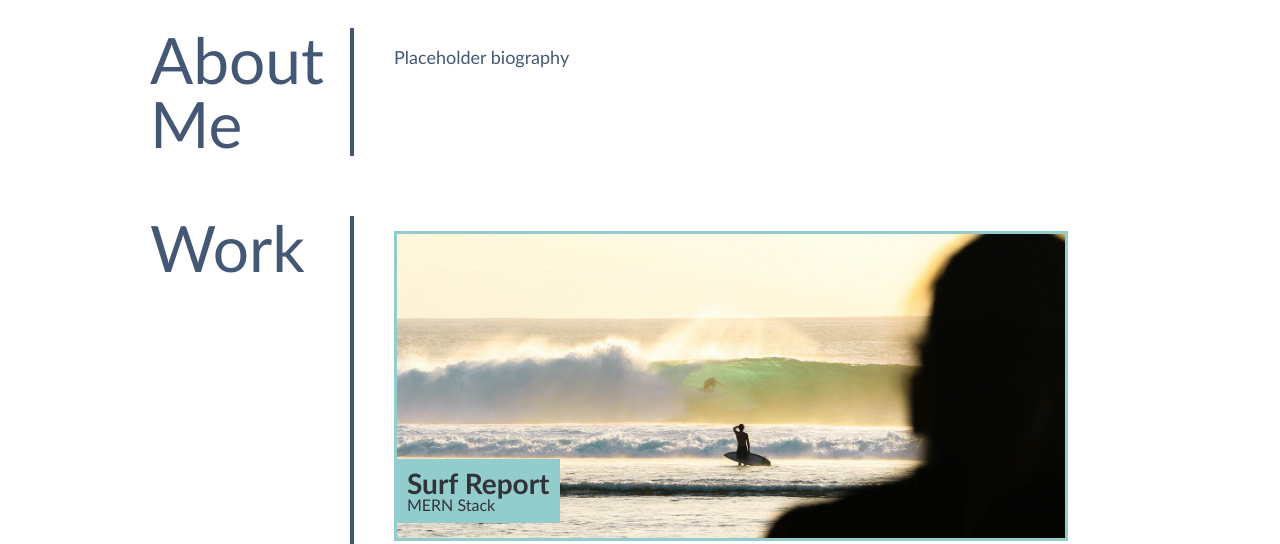
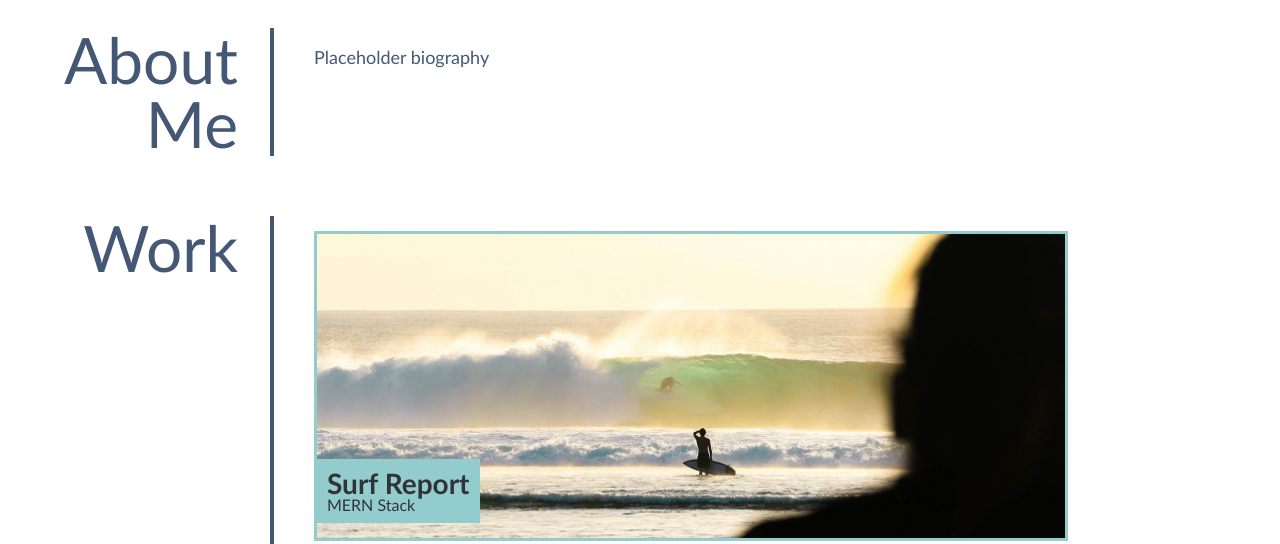
Before and after one commit to Elfelfa/homework-2, a plain HTML site: page Main/index.html in a window 1280 px wide. Shown: the part 295-839 px from the top of the page. Drawn offline with Linux system fonts and the light colour scheme.

Commit message:
Fixed aside labels

```diff
--- a/Main/Assets/css/styles.css
+++ b/Main/Assets/css/styles.css
@@ -82,14 +82,16 @@ nav a:hover {
 }
 
 .body-content aside {
+    display: flex;
     width: 150px;
     text-align: right;
     font-size: 64px;
-    margin: 30px 20px 30px 150px;
-    padding-right: 200px;
+    margin: 30px 20px 30px 124px;
+    padding-right: 2.5%;
     border-right-color: var(--darkblue);
     border-right-width: 4px;
     border-style: solid;
+    justify-content: flex-end;
 }
 
 .body-content p {
```
